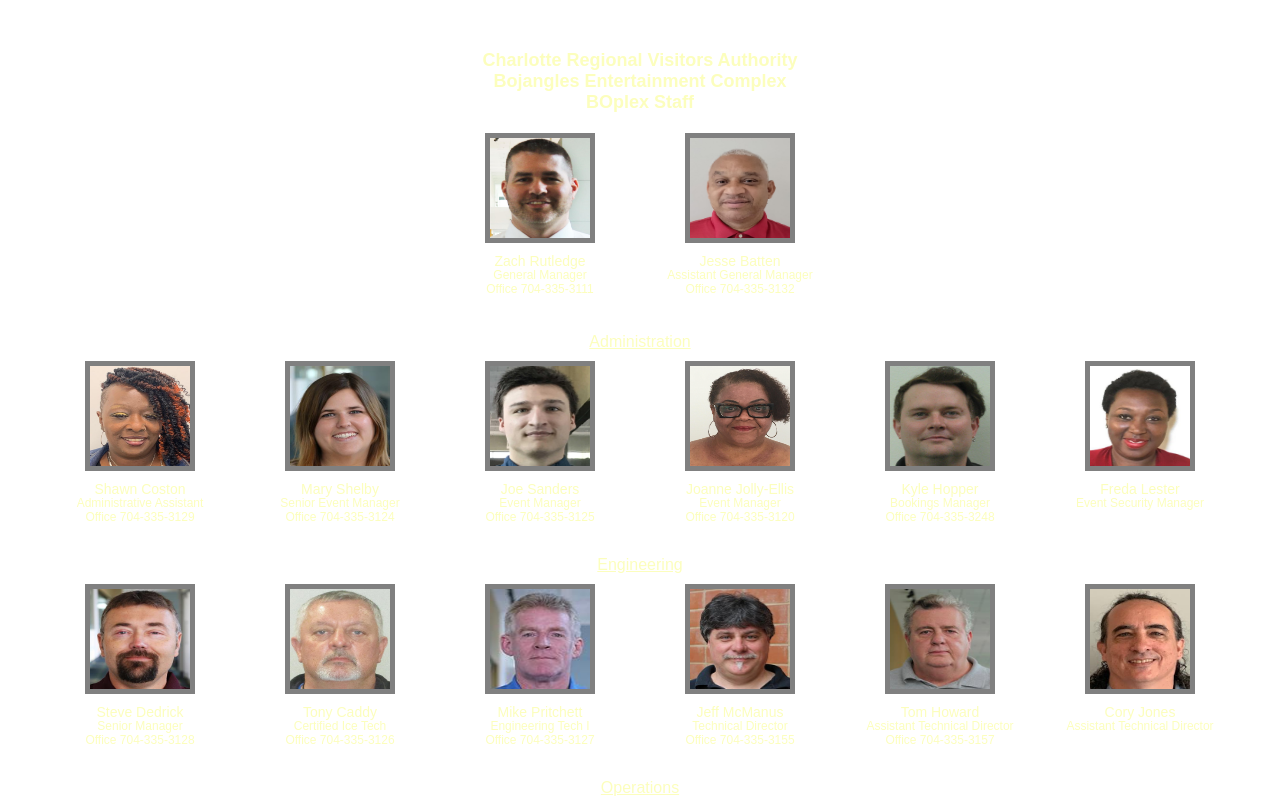
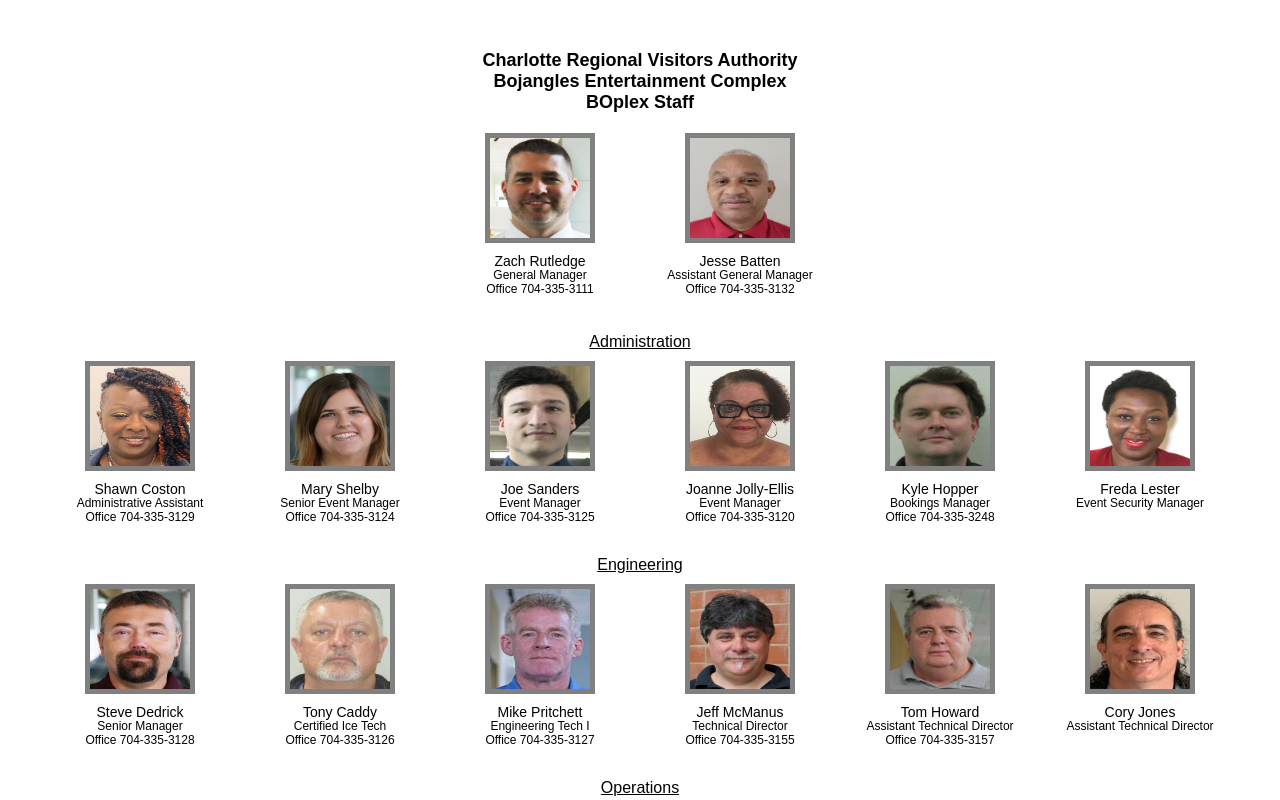
Before and after one commit to ChasCampbell/bpx, a plain HTML site: page index.html in a window 1280 px wide. Shown: the top 800 px of the page. Drawn offline with Linux system fonts and the light colour scheme.

Commit message:
Lightened background

```diff
--- a/index.html
+++ b/index.html
@@ -7,7 +7,8 @@
 <style>
 	body {
 		font-family: Arial rounded MT Bold, Arial, sans-serif;
-		color: #fcfebd;
+		color: #000000;
+		background-color: #fcfebd
 		margin: auto;
 	}
 	.header {
```
